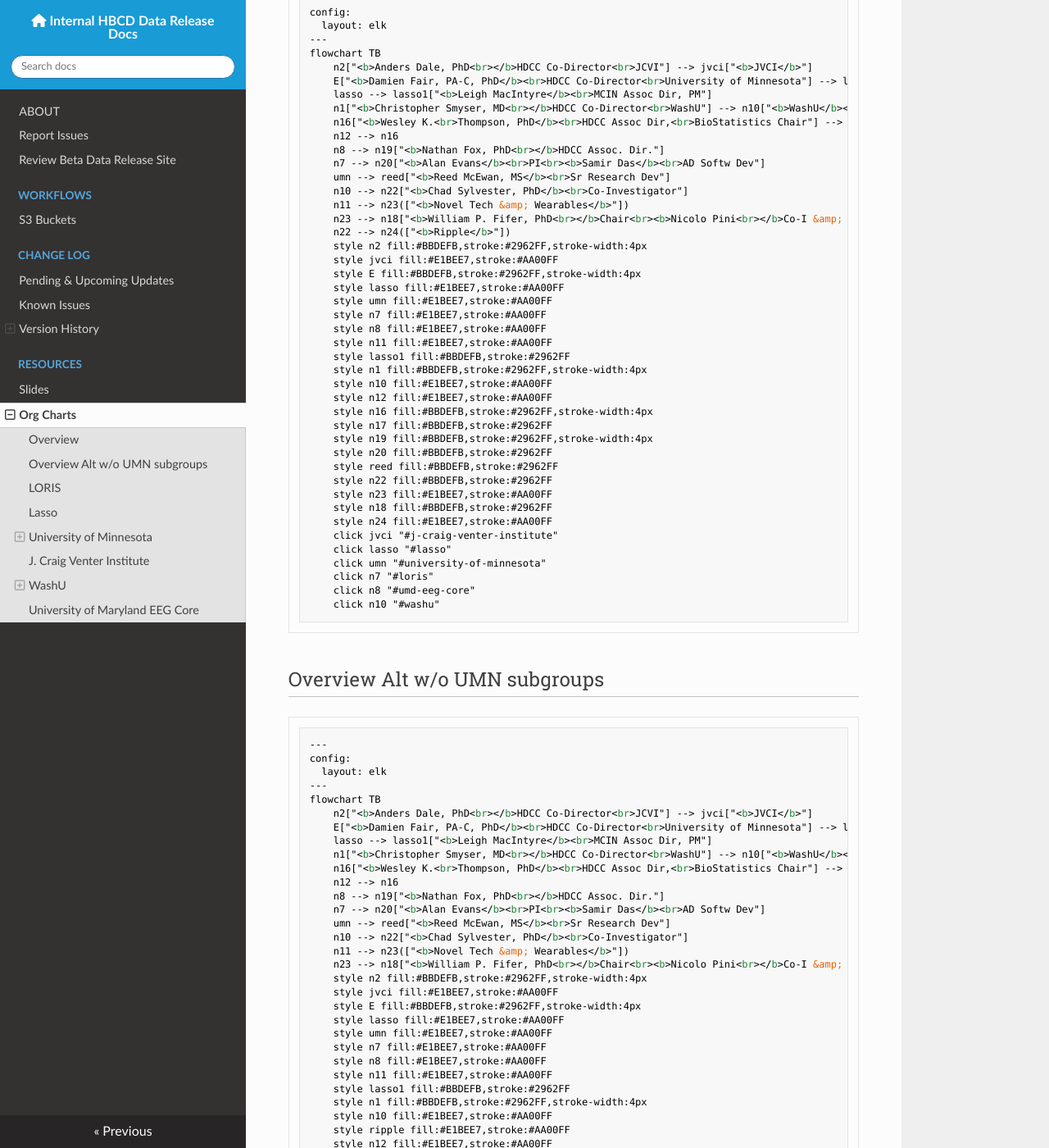
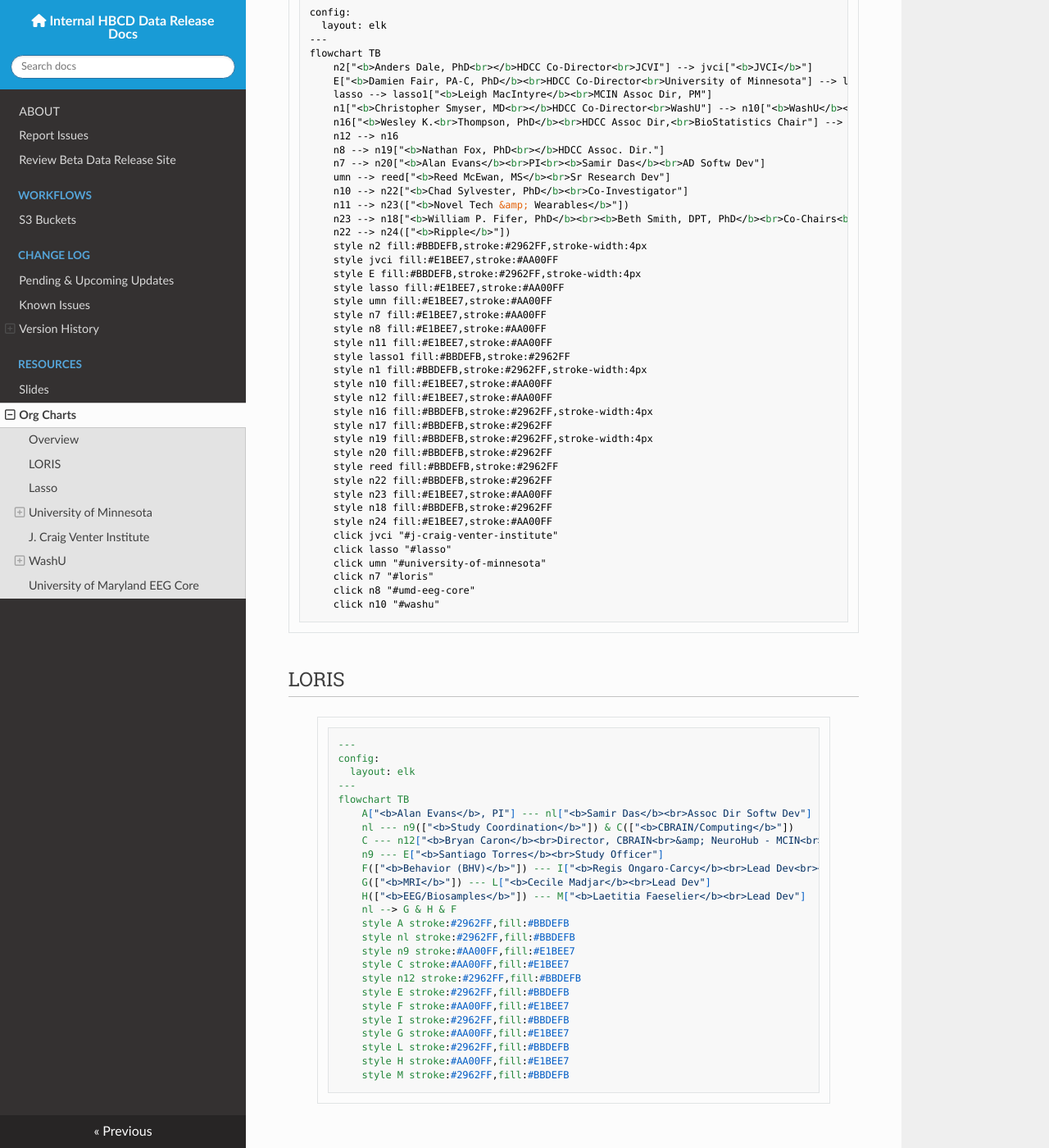
Before and after one commit to DCAN-Labs/hbcd-docs-internal, an MkDocs documentation site: the page built from docs/orgcharts.md, in a window 1280 px wide and 1400 px high, scrolled down 543 px. Shown: the whole window at 82% size. Built offline with MkDocs 1.6.1, drawn with Linux system fonts in a browser that asks for light colours; nearby versions of some CDN libraries; some of the changed text lies outside the part shown.

Commit message:
update overview with Beth Smith role

````diff
--- a/docs/orgcharts.md
+++ b/docs/orgcharts.md
@@ -26,7 +26,7 @@
     umn --> reed["<b>Reed McEwan, MS</b><br>Sr Research Dev"]
     n10 --> n22["<b>Chad Sylvester, PhD</b><br>Co-Investigator"]
     n11 --> n23(["<b>Novel Tech &amp; Wearables</b>"])
-    n23 --> n18["<b>William P. Fifer, PhD<br></b>Chair<br><b>Nicolo Pini<br></b>Co-I &amp; Dev<br><b>Beth Smith</b>"]
+    n23 --> n18["<b>William P. Fifer, PhD</b><br><b>Beth Smith, DPT, PhD</b><br>Co-Chairs<br><b>Nicolo Pini<br></b>Co-I &amp; Dev"]
     n22 --> n24(["<b>Ripple</b>"])
     style n2 fill:#BBDEFB,stroke:#2962FF,stroke-width:4px
     style jvci fill:#E1BEE7,stroke:#AA00FF
@@ -49,55 +49,6 @@
     style n23 fill:#E1BEE7,stroke:#AA00FF
     style n18 fill:#BBDEFB,stroke:#2962FF
     style n24 fill:#E1BEE7,stroke:#AA00FF
-    click jvci "#j-craig-venter-institute"
-    click lasso "#lasso"
-    click umn "#university-of-minnesota"
-    click n7 "#loris"
-    click n8 "#umd-eeg-core"
-    click n10 "#washu"
-```
-
-## Overview Alt w/o UMN subgroups
-
-```mermaid
----
-config:
-  layout: elk
----
-flowchart TB
-    n2["<b>Anders Dale, PhD<br></b>HDCC Co-Director<br>JCVI"] --> jvci["<b>JVCI</b>"]
-    E["<b>Damien Fair, PA-C, PhD</b><br>HDCC Co-Director<br>University of Minnesota"] --> lasso["<b>Lasso</b>"] & umn["<b>UMN</b>"] & n7["<b>LORIS</b>"] & n8["<b>UMD EEG Core</b>"] & n11["<b>Columbia</b>"]
-    lasso --> lasso1["<b>Leigh MacIntyre</b><br>MCIN Assoc Dir, PM"]
-    n1["<b>Christopher Smyser, MD<br></b>HDCC Co-Director<br>WashU"] --> n10["<b>WashU</b><br>"] & ripple["<b>Ripple</b>"] & n12["<b>LIBR</b>"] & lasso
-    n16["<b>Wesley K.<br>Thompson, PhD</b><br>HDCC Assoc Dir,<br>BioStatistics Chair"] --> n17["<b>Chun Fan, PhD</b><br>Geolocation Chair"]
-    n12 --> n16
-    n8 --> n19["<b>Nathan Fox, PhD<br></b>HDCC Assoc. Dir."]
-    n7 --> n20["<b>Alan Evans</b><br>PI<br><b>Samir Das</b><br>AD Softw Dev"]
-    umn --> reed["<b>Reed McEwan, MS</b><br>Sr Research Dev"]
-    n10 --> n22["<b>Chad Sylvester, PhD</b><br>Co-Investigator"]
-    n11 --> n23(["<b>Novel Tech &amp; Wearables</b>"])
-    n23 --> n18["<b>William P. Fifer, PhD<br></b>Chair<br><b>Nicolo Pini<br></b>Co-I &amp; Dev<br><b>Beth Smith</b>"]
-    style n2 fill:#BBDEFB,stroke:#2962FF,stroke-width:4px
-    style jvci fill:#E1BEE7,stroke:#AA00FF
-    style E fill:#BBDEFB,stroke:#2962FF,stroke-width:4px
-    style lasso fill:#E1BEE7,stroke:#AA00FF
-    style umn fill:#E1BEE7,stroke:#AA00FF
-    style n7 fill:#E1BEE7,stroke:#AA00FF
-    style n8 fill:#E1BEE7,stroke:#AA00FF
-    style n11 fill:#E1BEE7,stroke:#AA00FF
-    style lasso1 fill:#BBDEFB,stroke:#2962FF
-    style n1 fill:#BBDEFB,stroke:#2962FF,stroke-width:4px
-    style n10 fill:#E1BEE7,stroke:#AA00FF
-    style ripple fill:#E1BEE7,stroke:#AA00FF
-    style n12 fill:#E1BEE7,stroke:#AA00FF
-    style n16 fill:#BBDEFB,stroke:#2962FF,stroke-width:4px
-    style n17 fill:#BBDEFB,stroke:#2962FF
-    style n19 fill:#BBDEFB,stroke:#2962FF,stroke-width:4px
-    style n20 fill:#BBDEFB,stroke:#2962FF
-    style reed fill:#BBDEFB,stroke:#2962FF
-    style n22 fill:#BBDEFB,stroke:#2962FF
-    style n23 fill:#E1BEE7,stroke:#AA00FF
-    style n18 fill:#BBDEFB,stroke:#2962FF
     click jvci "#j-craig-venter-institute"
     click lasso "#lasso"
     click umn "#university-of-minnesota"
````
